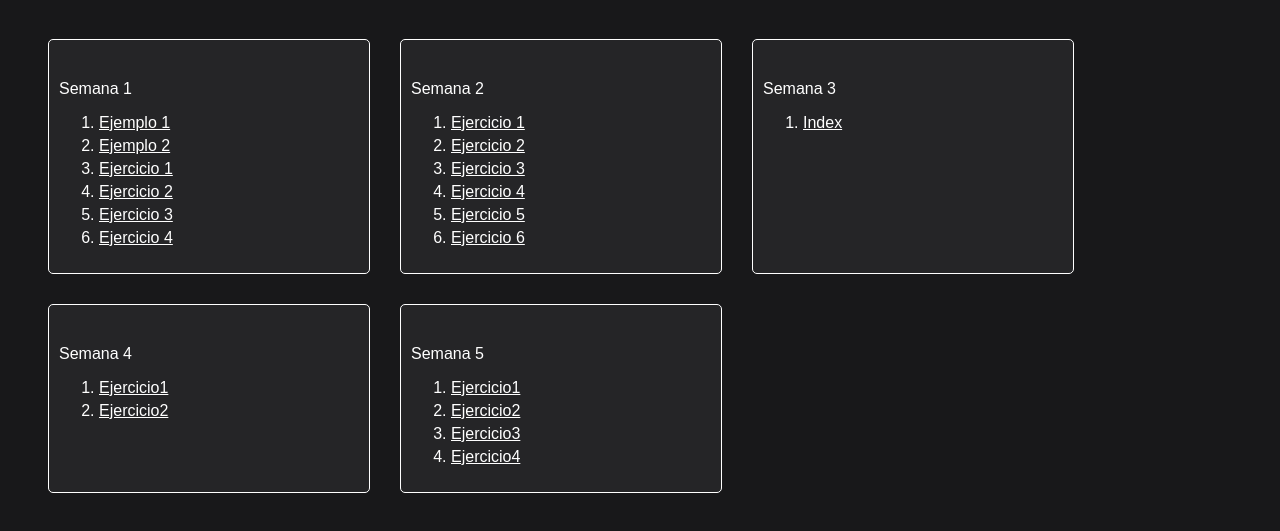
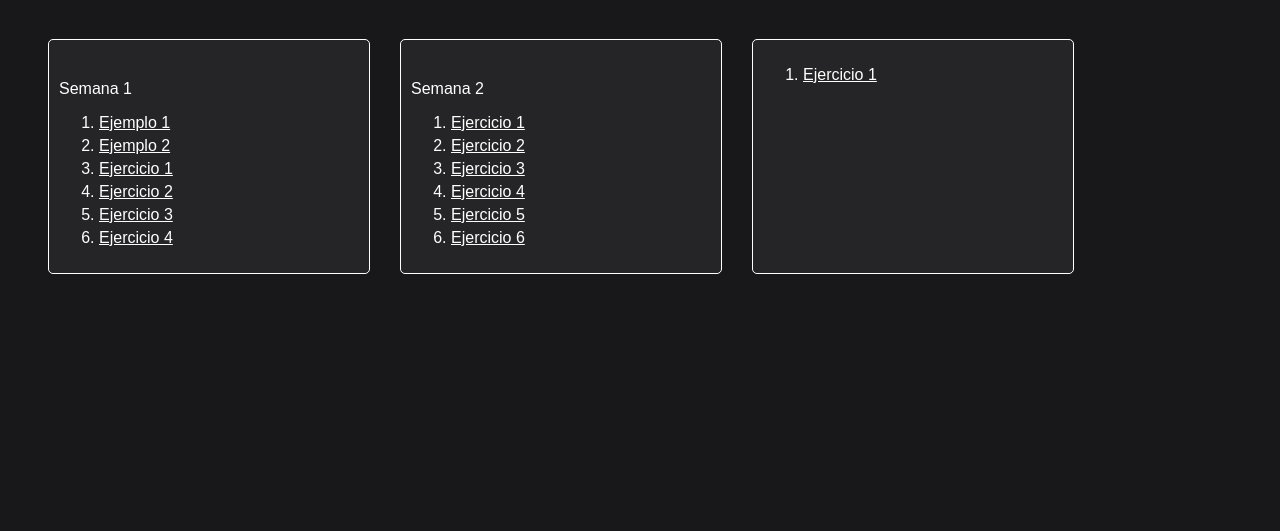
Before and after one commit to Jeikodde/DPW-ITCA, a website: page index.html in a window 1280 px wide. Shown: the part 61-592 px from the top of the page. Drawn offline with nearby package versions, Linux system fonts and the light colour scheme.

Commit message:
Create page and styles for exercise 1 - sem 8

```diff
--- /dev/null
+++ b/Semana 8/Ejercicio 1/css/styles.css
@@ -0,0 +1,37 @@
+body {
+  width: 100%;
+  height: 100vh;
+  margin: 0;
+  display: flex;
+  justify-content: center;
+  align-items: flex-end;
+}
+
+.balon {
+  width: 100px;
+  height: 100px;
+  background-color: #37221c;
+  border-radius: 50%;
+  animation: rebotar 1s infinite ease-in-out;
+}
+
+@keyframes rebotar {
+  0% {
+    transform: translateY(0) scale(1, 1);
+  }
+  10% {
+    transform: translateY(-50px) scale(1.05, 0.95);
+  }
+  30% {
+    transform: translateY(-175px) scale(0.95, 1.05);
+  }
+  50% {
+    transform: translateY(0) scale(1.2, 0.8);
+  }
+  70% {
+    transform: translateY(-100px) scale(0.95, 1.05);
+  }
+  100% {
+    transform: translateY(0) scale(1, 1);
+  }
+}
--- a/index.html
+++ b/index.html
@@ -63,73 +63,60 @@
         <div class="exercises">
           <ol class="exercises__list">
             <li class="exercises__item">
-            <a href="Semana2/ejercicio1/ejercicio1.html" class="exercises__link">Ejercicio 1</a>
+              <a
+                href="Semana2/ejercicio1/ejercicio1.html"
+                class="exercises__link"
+                >Ejercicio 1</a
+              >
             </li>
             <li>
-            <a href="Semana2/ejercicio2/ejercicio2.html" class="exercises__link">Ejercicio 2</a>
+              <a
+                href="Semana2/ejercicio2/ejercicio2.html"
+                class="exercises__link"
+                >Ejercicio 2</a
+              >
             </li>
             <li>
-            <a href="Semana2/ejercicio3/ejercicio3.html" class="exercises__link">Ejercicio 3</a>
+              <a
+                href="Semana2/ejercicio3/ejercicio3.html"
+                class="exercises__link"
+                >Ejercicio 3</a
+              >
             </li>
             <li>
-            <a href="Semana2/ejercicio4/etiquetas.html" class="exercises__link">Ejercicio 4</a>
+              <a
+                href="Semana2/ejercicio4/etiquetas.html"
+                class="exercises__link"
+                >Ejercicio 4</a
+              >
             </li>
             <li>
-            <a href="Semana2/ejercicio5/index.html" class="exercises__link">Ejercicio 5</a>
+              <a href="Semana2/ejercicio5/index.html" class="exercises__link"
+                >Ejercicio 5</a
+              >
             </li>
             <li>
-            <a href="Semana2/ejercicio6/glosario.html" class="exercises__link">Ejercicio 6</a>
+              <a href="Semana2/ejercicio6/glosario.html" class="exercises__link"
+                >Ejercicio 6</a
+              >
             </li>
           </ol>
         </div>
       </section>
 
       <section class="card">
-      <p class="card__title">Semana 3</p>
         <div class="exercises">
           <ol class="exercises__list">
             <li class="exercises__item">
-            <a href="Semana3/indexSemana3.html" class="exercises__link">Index</a>
+              <a
+                href="Semana 8/Ejercicio 1/sem8-ejercicio1.html"
+                class="exercises__link"
+                >Ejercicio 1</a
+              >
             </li>
           </ol>
         </div>
       </section>
-
-    <section class="card">
-      <p class="card__title">Semana 4</p>
-      <div class="exercises">
-        <ol class="exercises__list">
-          <li class="exercises__item">
-            <a href="Semana4/ejercicio1.html" class="exercises__link">Ejercicio1</a>
-          </li>
-          <li class="exercises__item">
-            <a href="Semana4/ejercicio2.html" class="exercises__link">Ejercicio2</a>
-          </li>
-        </ol>
-      </div>
-    </section>
-
-    <section class="card">
-      <p class="card__title">Semana 5</p>
-      <div class="exercises">
-        <ol class="exercises__list">
-          <li class="exercises__item">
-            <a href="Semana5/Ejercicio1/index.html" class="exercises__link">Ejercicio1</a>
-          </li>
-          <li class="exercises__item">
-            <a href="Semana5/Ejercicio2/ejercicio2.html" class="exercises__link">Ejercicio2</a>
-          </li>
-          <li class="exercises__item">
-            <a href="Semana5/Ejercicio3/index.html" class="exercises__link">Ejercicio3</a>
-          </li>
-          <li class="exercises__item">
-            <a href="Semana5/Ejercicio4/ejercicio4.html" class="exercises__link">Ejercicio4</a>
-          </li>
-        </ol>
-      </div>
-    </section>
-
-
     </main>
   </body>
 </html>
```
Also changed, not shown: Semana 8/Ejercicio 1/sem8-ejercicio1.html (added, +12 -0 lines). Lines whose indentation alone changed are shown as unchanged.
